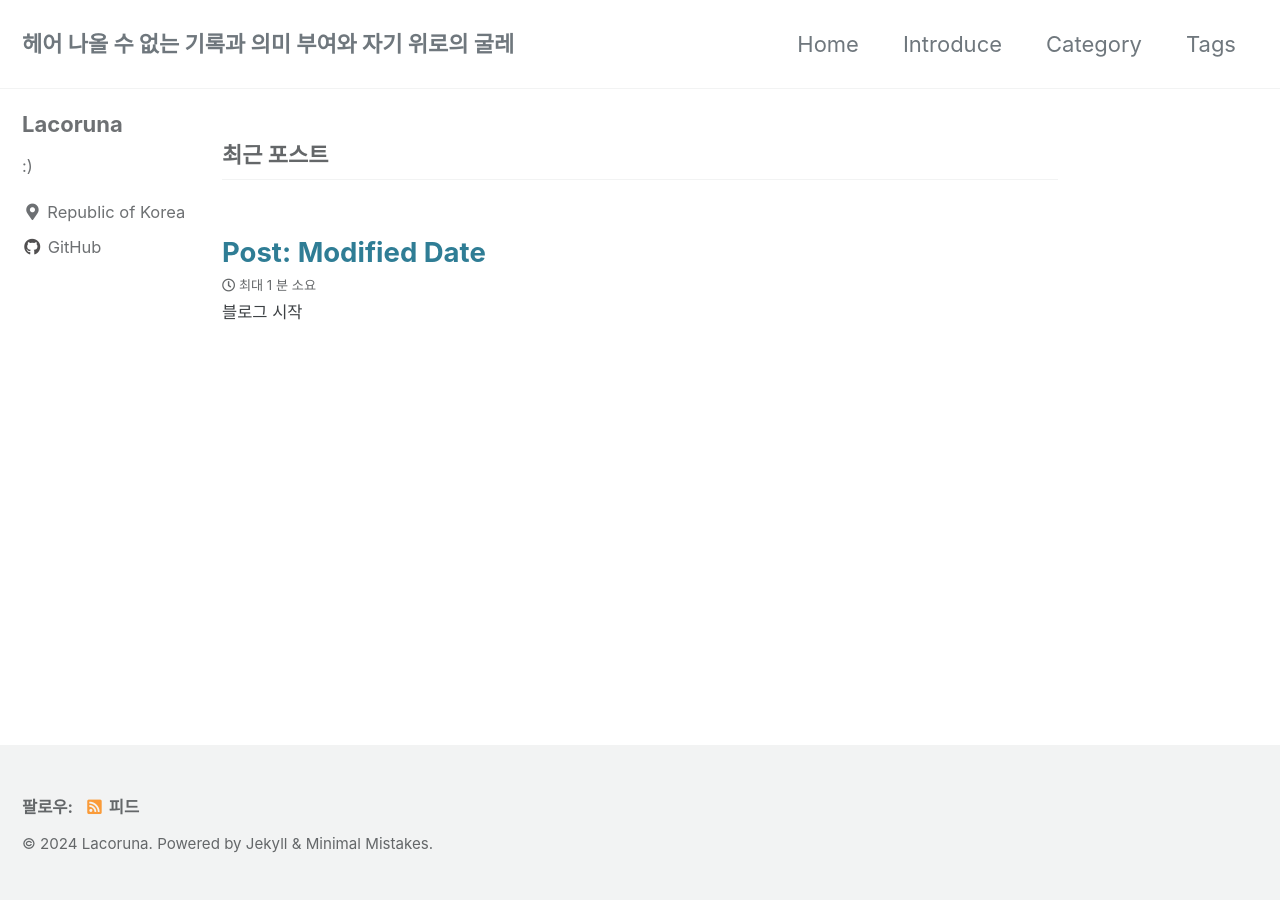
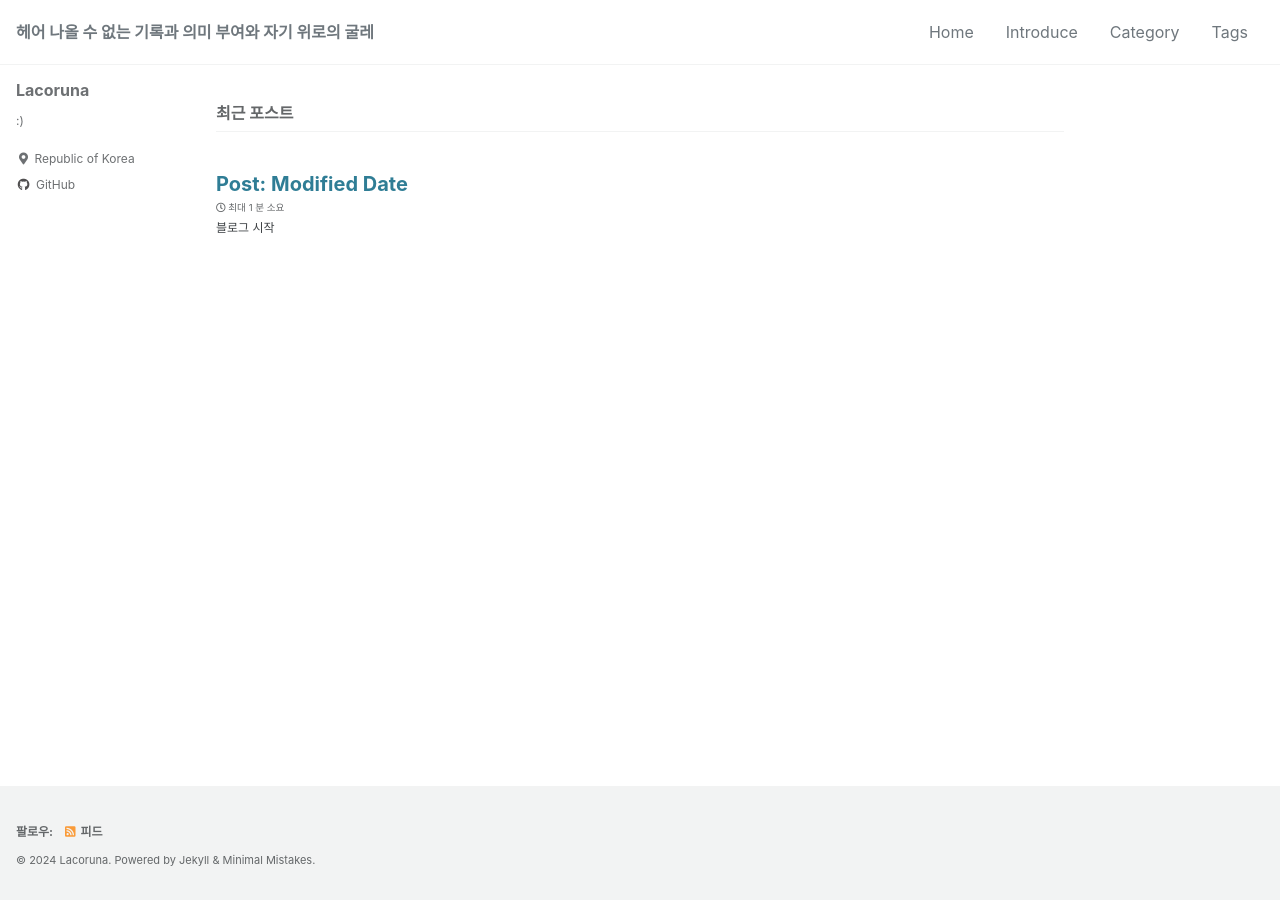
Before and after one commit to La-Coruna/La-Coruna.github.io, a Jekyll site: the page built from index.html, in a window 1280 px wide. Built offline with Jekyll 4.4.1, drawn with Linux system fonts in a browser that asks for light colours; cached includes are drawn as plain includes; the list of posts is cut into pages by our own code.

Commit message:
폰트 크기 조절

```diff
--- a/_sass/minimal-mistakes/_reset.scss
+++ b/_sass/minimal-mistakes/_reset.scss
@@ -11,15 +11,15 @@ html {
   font-size: 16px;
 
   @include breakpoint($medium) {
-    font-size: 18px;
+    font-size: 16px;                  // Default 18px;
   }
 
   @include breakpoint($large) {
-    font-size: 20px;
+    font-size: 16px;                  // Default 20px;
   }
 
   @include breakpoint($x-large) {
-    font-size: 22px;
+    font-size: 16px;                  // Default 22px;
   }
 
   -webkit-text-size-adjust: 100%;
```
